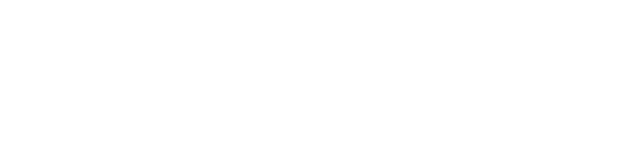
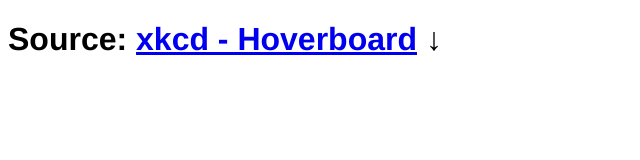
Before and after one commit to HipsterBrown/xkcd-hoverboard-map, a plain HTML site: page index.html in a window 1280 px wide. Shown: the top 160 px of the page, without its empty margins (0-640 px from the left). Drawn offline with Linux system fonts and the light colour scheme.

Commit message:
adds attribution in header

```diff
--- a/index.html
+++ b/index.html
@@ -4,9 +4,12 @@
   <meta charset="UTF-8">
   <title>XKCD Hoverboard Map</title>
   <style>
-    body {
+    main {
       align-items: flex-end;
       display: flex;
+    }
+    h1 {
+      font-family: Helvetica, sans-serif;
     }
     img {
       display: block;
@@ -14,6 +17,10 @@
   </style>
 </head>
 <body>
+  <header>
+    <h1>Source: <a href="http://xkcd.com/1608/" target="_blank" >xkcd - Hoverboard</a> &darr;</h1>
+  </header>
+  <main>
     <section class="block">
       <a  target="_blank" href="./images/full/map-p7.png"><img src="./images/map-p7.png" alt="Part 7"></a>
       <a  target="_blank" href="./images/full/map-p1.png"><img src="./images/map-p1.png" alt="Part 1"></a>
@@ -40,5 +47,6 @@
       <a target="_blank" href="./images/full/map-p14.png"><img src="./images/map-p14.png" alt="Part 14"></a>
       <a target="_blank" href="./images/full/map-p6.png"><img src="./images/map-p6.png" alt="Part 6"></a>
     </section>
+  </main>
 </body>
 </html>
```
Lines whose indentation alone changed are shown as unchanged.
